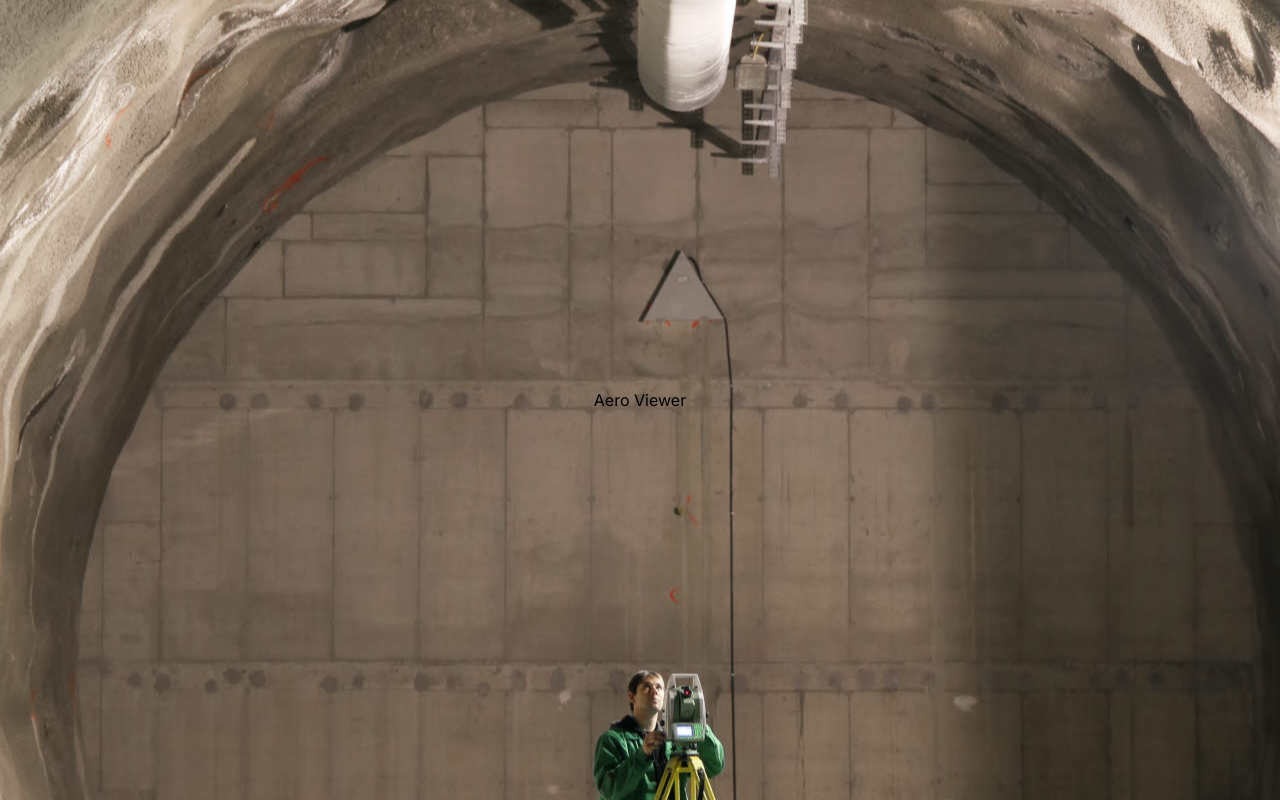
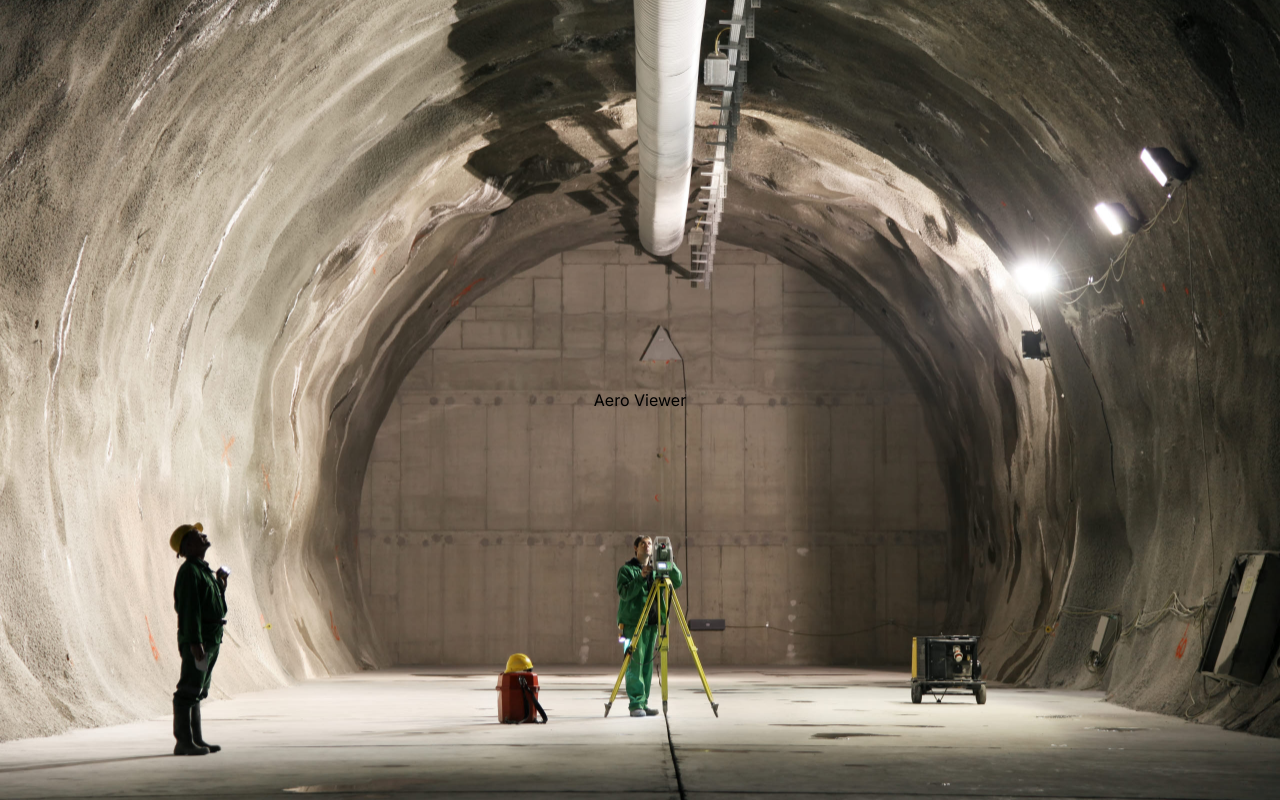
Before and after one commit to satyamsharan/aero-viewer-ui, a Next.js app: page / in a window 1280 px wide. Built offline with nearby package versions, Linux system fonts and the light colour scheme.

Commit message:
Changed background cover

```diff
--- a/app/layout.tsx
+++ b/app/layout.tsx
@@ -6,7 +6,7 @@ const inter = Inter({ subsets: ['latin'] })
 
 export const metadata: Metadata = {
   title: 'Aero Viewer',
-  description: 'Realtime monitoring of ait quality in bypass (förbifart) Stockholm',
+  description: 'Realtime monitoring of air quality in bypass (förbifart) Stockholm',
 }
 
 export default function RootLayout({
--- a/app/ui/globals.css
+++ b/app/ui/globals.css
@@ -30,4 +30,5 @@ body {
   background-image: url('/tunnel.jpg');
   background-position: center center;
   background-repeat: no-repeat;
+  background-size: cover;
 }
```
